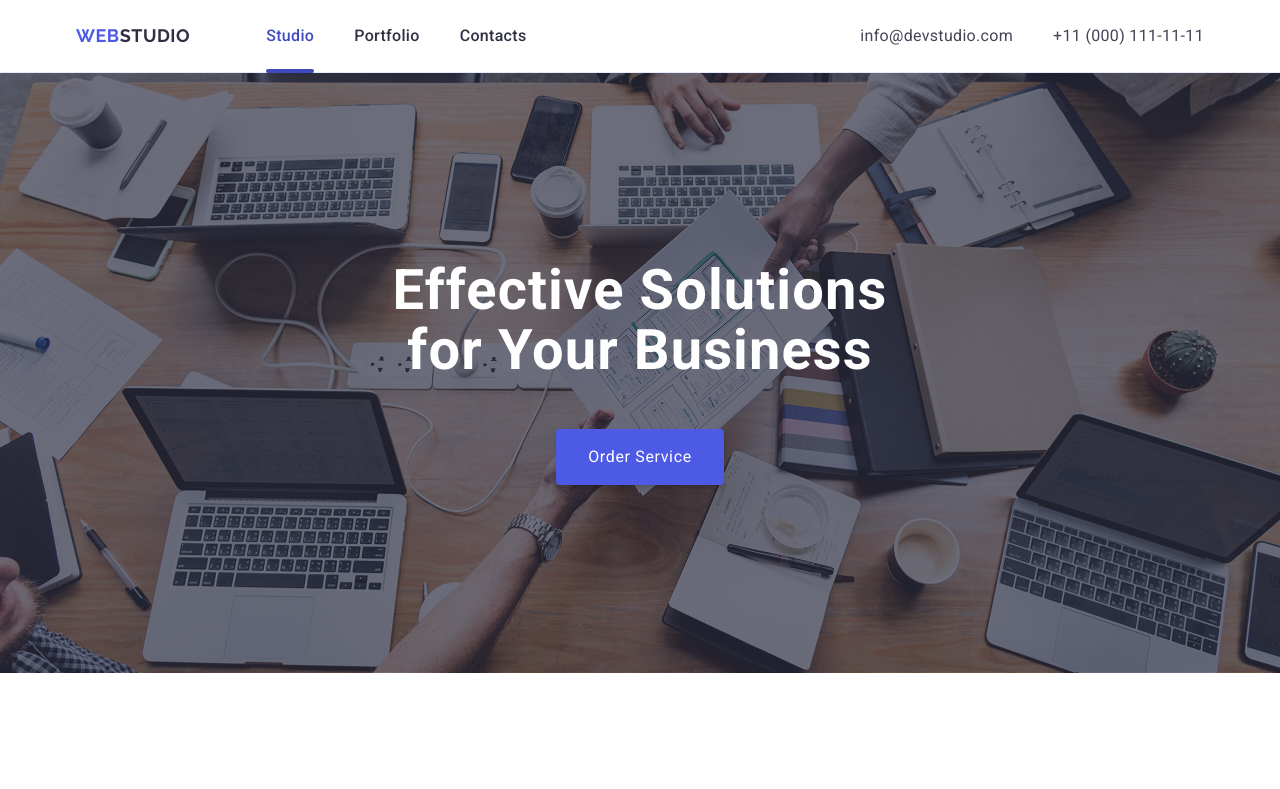
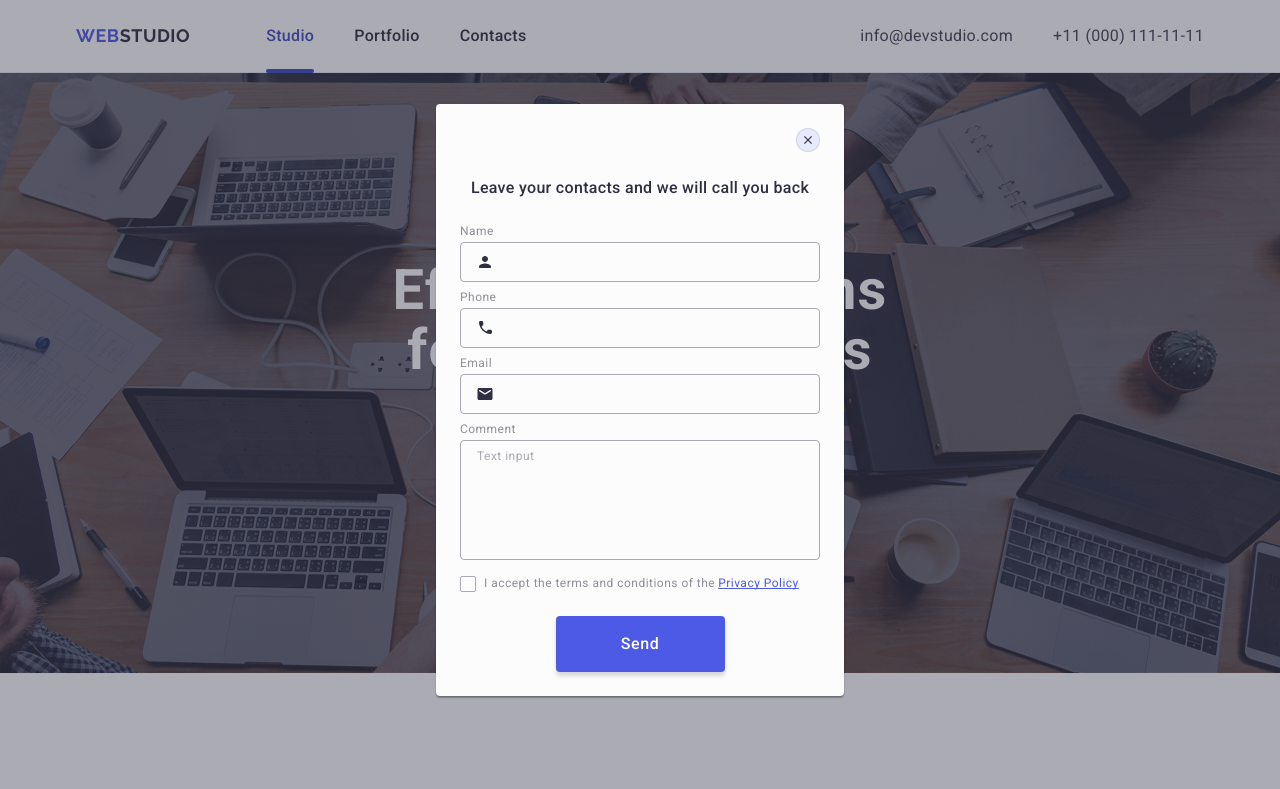
Before and after one commit to ivAn-hrobov6019/goit-markup-hw-05, a plain HTML site: page index.html in a window 1280 px wide. Shown: the top 789 px of the page. Drawn offline with nearby package versions, Linux system fonts and the light colour scheme.

Commit message:
fixed errors

```diff
--- a/css/styles.css
+++ b/css/styles.css
@@ -554,7 +554,7 @@ header {
 }
 
 .footer-input {
-  line-height: 200%;
+  line-height: 2;
   letter-spacing: 0.04em;
   color: #fff;
   font-weight: 400;
@@ -578,7 +578,7 @@ header {
 }
 
 .footer-input::placeholder {
-  line-height: 200%;
+  line-height: 2;
   letter-spacing: 0.04em;
   color: #fff;
   font-weight: 400;
@@ -709,7 +709,7 @@ header {
   display: block;
   fill: #2e2f42;
 
-  transition: background-color 250ms cubic-bezier(0.4, 0, 0.2, 1);
+  transition: fill 250ms cubic-bezier(0.4, 0, 0.2, 1);
 }
 
 .modal-close-btn:hover,
@@ -774,6 +774,7 @@ textarea.form-input {
   height: 120px;
   resize: none;
   padding: 8px 16px;
+  margin-top: 4px;
 }
 
 .form-input:not([type="checkbox"])::placeholder {
@@ -830,9 +831,9 @@ textarea.form-input {
   cursor: pointer;
   font-weight: 400;
   font-size: 12px;
-  line-height: 1.17;
+  line-height: 1.33;
   letter-spacing: 0.04em;
-  color: rgba(46, 47, 66, 0.4);
+  color: #8e8f99;
 }
 
 .checkbox-box {
@@ -877,9 +878,9 @@ textarea.form-input {
 .checkbox-text {
   font-weight: 400;
   font-size: 12px;
-  line-height: 1.17;
+  line-height: 1.33;
   letter-spacing: 0.04em;
-  color: rgba(46, 47, 66, 0.4);
+  color: #8e8f99;
   white-space: nowrap;
 }
 
--- a/index.html
+++ b/index.html
@@ -550,7 +550,7 @@
       </div>
     </footer>
 
-    <div class="modal-overlay ">
+    <div class="modal-overlay is-open">
       <div class="modal">
         <form>
           <button
@@ -659,8 +659,7 @@
             <button class="btn-send" type="submit">
               <span class="btn-send-text">Send</span>
             </button>
-          </вш
-         >
+          </div>
         </form>
       </div>
     </div>
```
